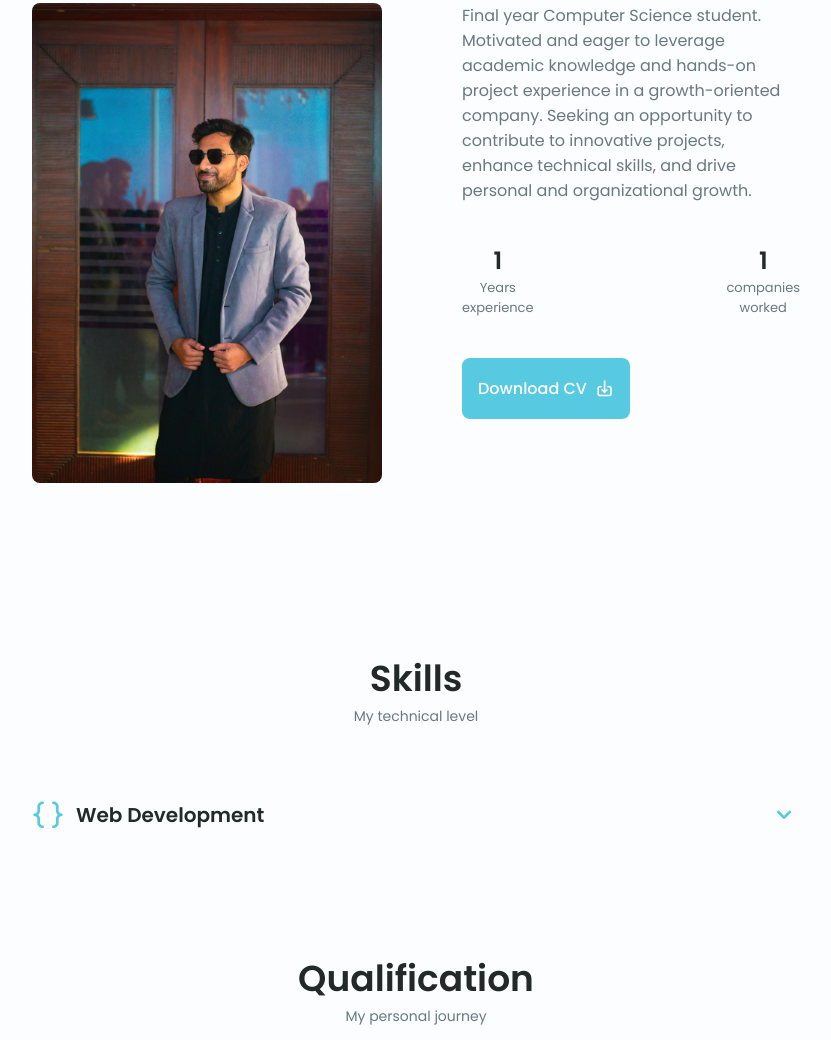
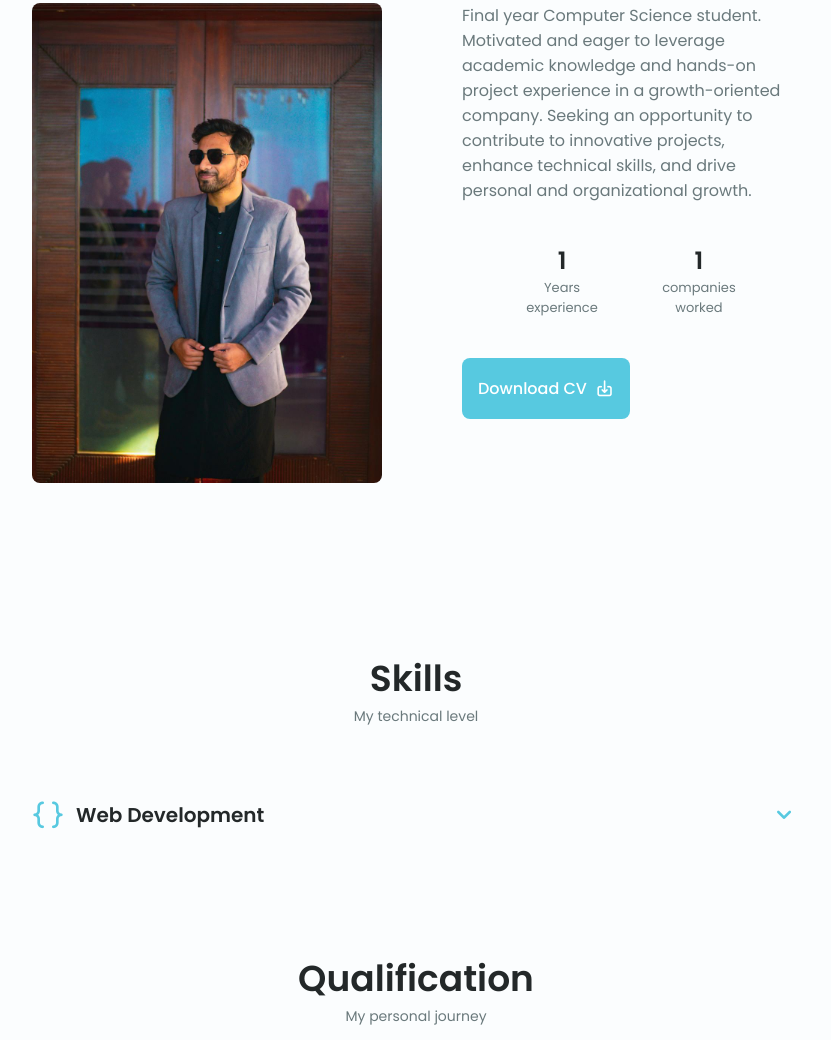
Before and after one commit to hashir1111/PersonalPortfolio, a plain HTML site: page index.html in a window 1280 px wide. Shown: the part 1021-2061 px from the top of the page, without its empty margins (224-1055 px from the left). Drawn offline with nearby package versions, Linux system fonts and the light colour scheme.

Commit message:
portfolio

```diff
--- a/index.html
+++ b/index.html
@@ -140,7 +140,7 @@ in a growth-oriented company. Seeking an opportunity to contribute to innovative
 personal and organizational growth.
 
                         </p>
-                        <div class="about__info">
+                        <div class="about__info about_info">
                             <div>
                                 <span class="about__info-title">1</span>
                                 <span class="about__info-name">Years <br> experience</span>
--- a/packages/css/styles.css
+++ b/packages/css/styles.css
@@ -1209,7 +1209,7 @@ img {
       text-align: initial;
     }
     .about__info {
-      justify-content: space-between;
+      justify-content: space-evenly;
     }
     .about__buttons {
       justify-content: initial;
```
